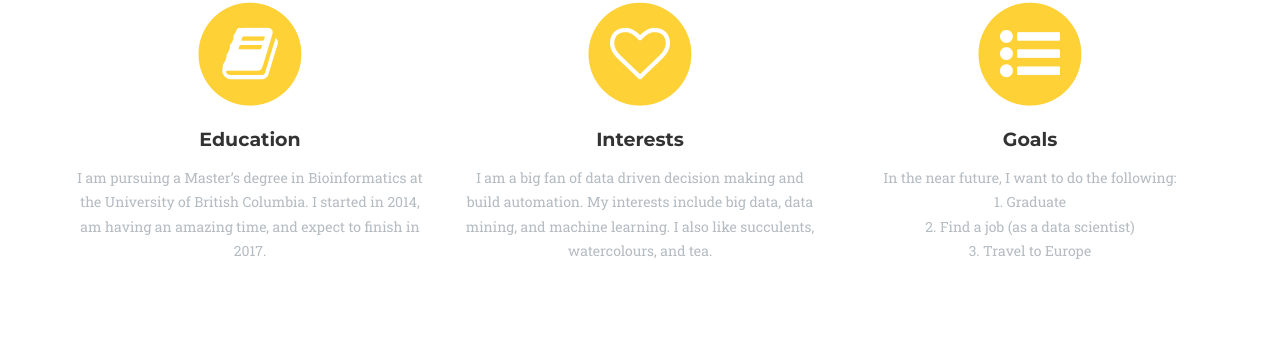
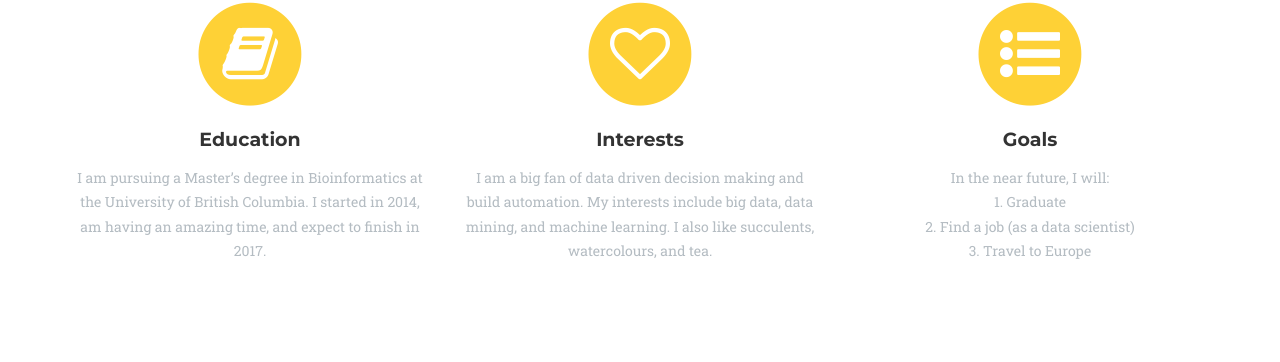
Before and after one commit to csiu/csiu.github.io, a Jekyll site: the page built from index.html, in a window 1280 px wide and 900 px high, scrolled down 940 px. Shown: the part 92-454 px from the top of the window. Built offline with Jekyll 4.4.1, drawn with Linux system fonts in a browser that asks for light colours; some web fonts are replaced.

Commit message:
*will* not want

```diff
--- a/_includes/overview.html
+++ b/_includes/overview.html
@@ -30,7 +30,7 @@
                         <i class="fa fa-list-ul fa-stack-1x fa-inverse"></i>
                     </span>
                     <h4 class="service-heading">Goals</h4>
-                    <p class="text-muted">In the near future, I want to do the following:<br>1. Graduate<br>2. Find a job (as a data scientist)<br>3. Travel to Europe</p>
+                    <p class="text-muted">In the near future, I will:<br>1. Graduate<br>2. Find a job (as a data scientist)<br>3. Travel to Europe</p>
                 </div>
             </div>
         </div>
```
